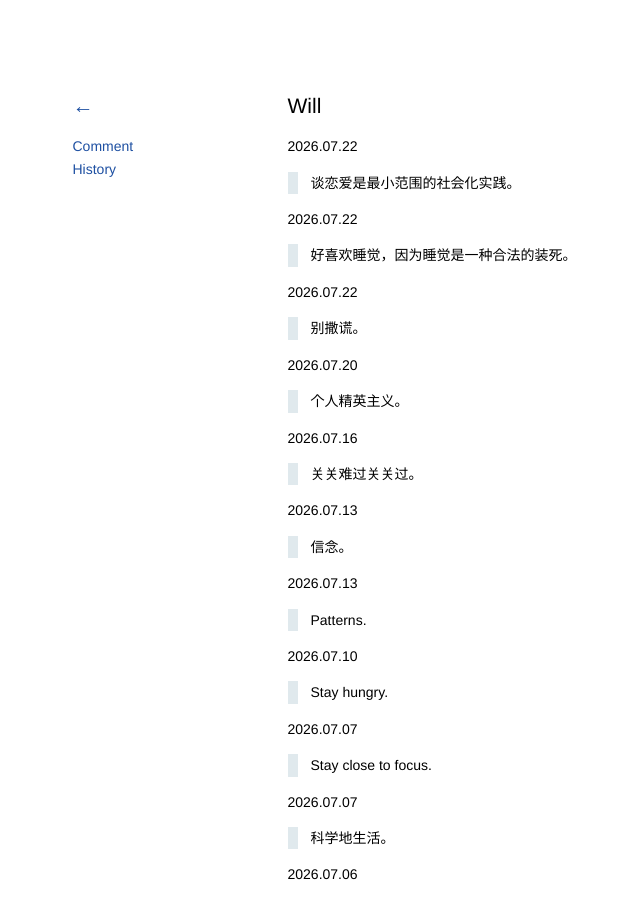
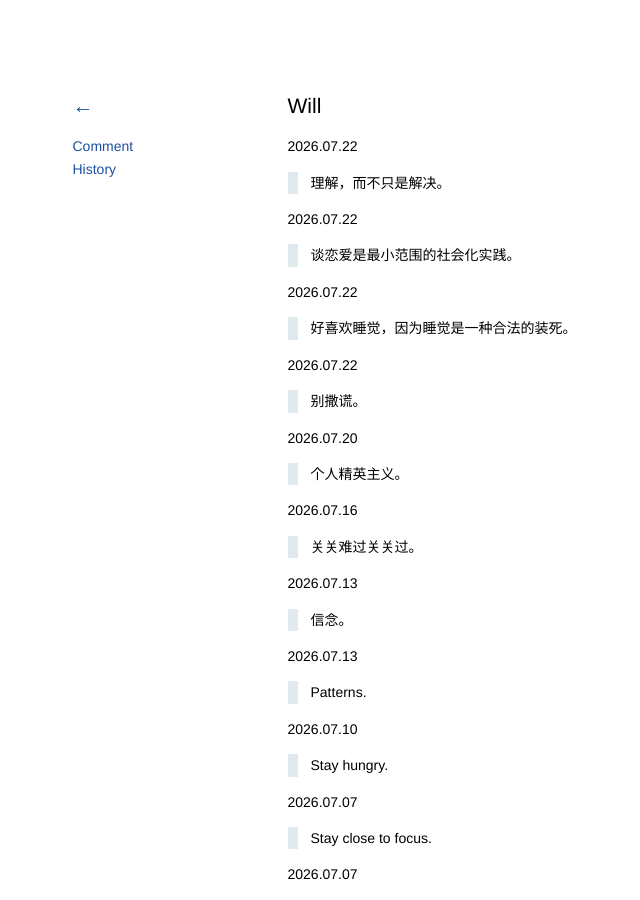
Before and after one commit to kidlj/awei, a Jekyll site: the page built from _wiki/will.md, in a window 1280 px wide and 900 px high. Shown: the whole window, without its empty margins (60-700 px from the left). Built offline with Jekyll 4.4.1, drawn with Linux system fonts in a browser that asks for light colours.

Commit message:
update will

```diff
--- a/_wiki/will.md
+++ b/_wiki/will.md
@@ -1,6 +1,10 @@
 ---
 title: Will
 ---
+
+2026.07.22
+
+> 理解，而不只是解决。
 
 2026.07.22
 
```
